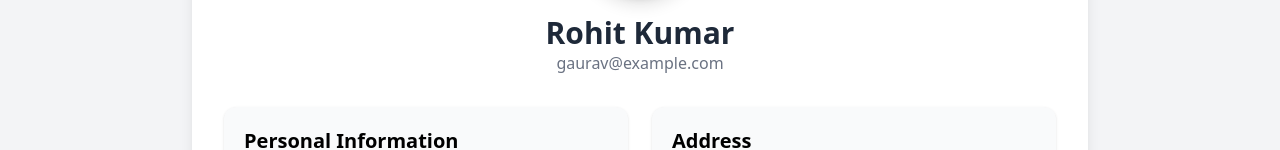
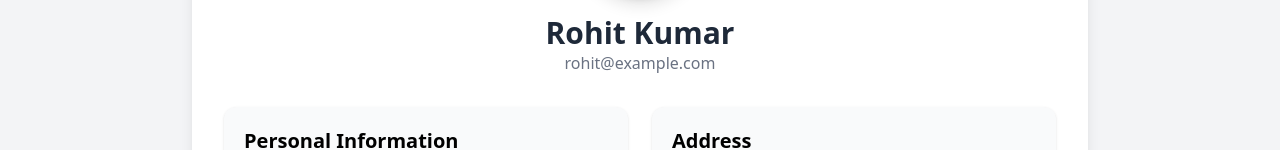
Before and after one commit to gauravkumar2005/EasyMart, a React (Vite) app in the folder Frontend/: page /profile in a window 1280 px wide. Shown: the part 329-479 px from the top of the page. Built offline with nearby package versions, Linux system fonts and the light colour scheme.

Commit message:
change profile page email

```diff
--- a/Frontend/src/pages/Profile/Profile.jsx
+++ b/Frontend/src/pages/Profile/Profile.jsx
@@ -22,7 +22,7 @@ function Profile() {
           </h1>
 
           <p className="text-gray-500">
-            gaurav@example.com
+            rohit@example.com
           </p>
         </div>
 
```
